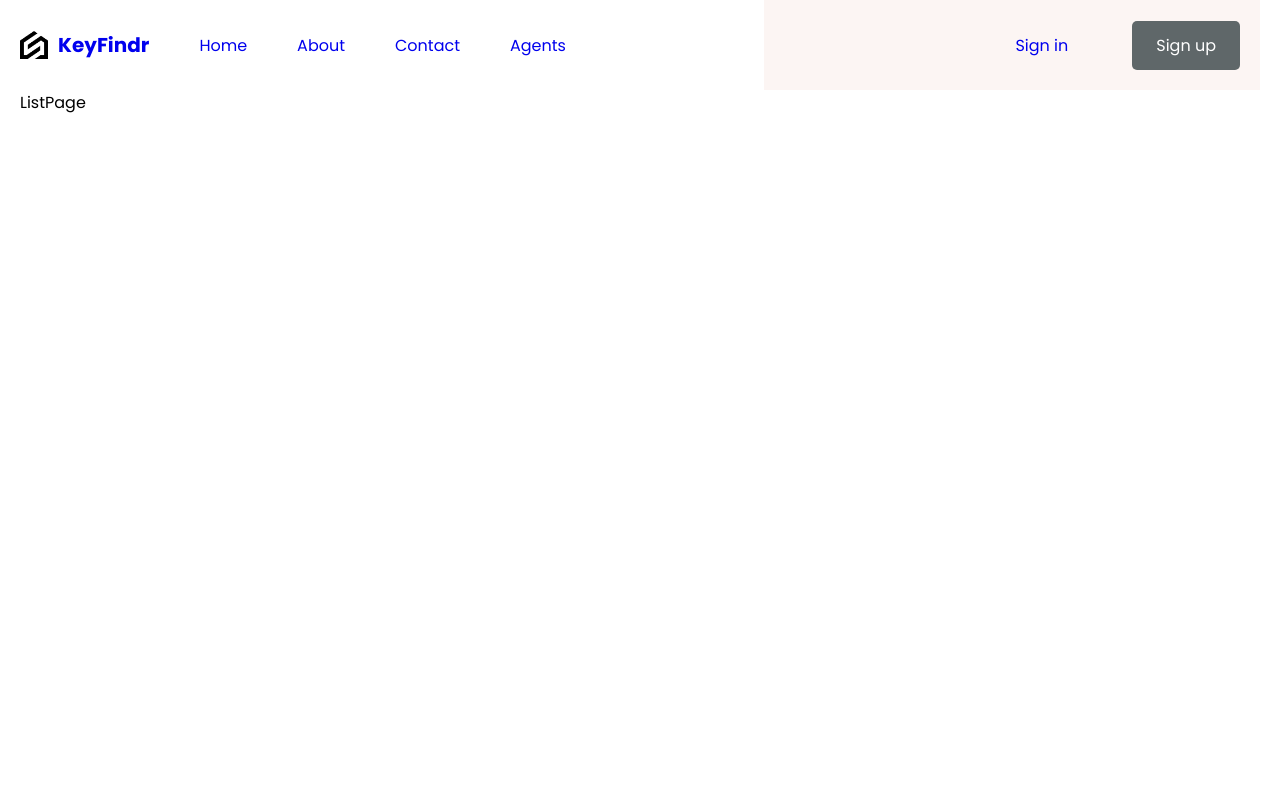
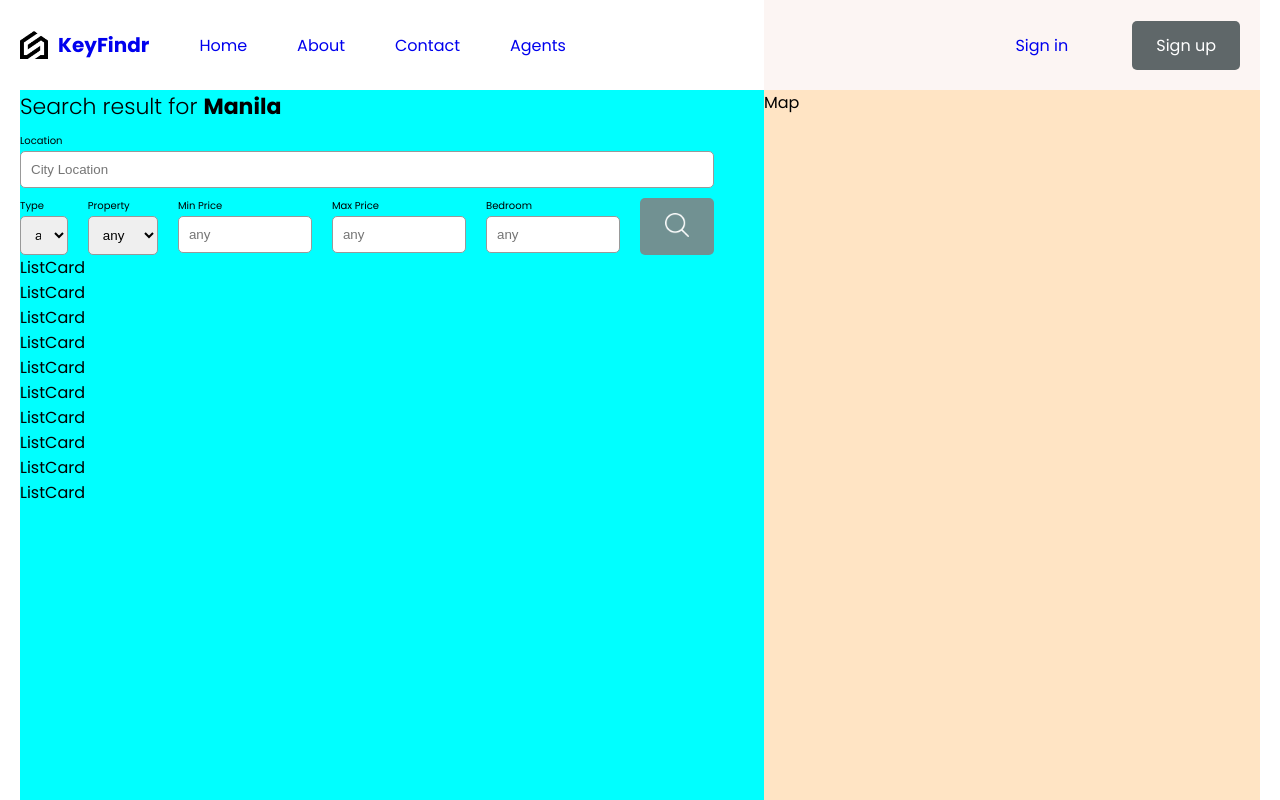
Before and after one commit to Jericsky/KeyFindr, a React (Vite) app in the folder client/: page /listing in a window 1280 px wide. Shown: the top 800 px of the page. Built offline with nearby package versions, Linux system fonts and the light colour scheme.

Commit message:
filter search

```diff
--- /dev/null
+++ b/client/src/DummyData/DummyData.js
@@ -0,0 +1,112 @@
+export const listData = [
+    {
+      "id": 1,
+      "title": "Luxury 4-Bedroom Villa with Pool",
+      "img": "https://example.com/images/villa1.jpg",
+      "bedRooms": 4,
+      "bathRooms": 3,
+      "price": 1200000,
+      "address": "123 Ocean Drive, Miami Beach, FL",
+      "latitude": 25.790654,
+      "longitude": -80.130045
+    },
+    {
+      "id": 2,
+      "title": "Cozy 2-Bedroom Apartment in Downtown",
+      "img": "https://example.com/images/apartment1.jpg",
+      "bedRooms": 2,
+      "bathRooms": 2,
+      "price": 450000,
+      "address": "456 Main Street, New York, NY",
+      "latitude": 40.712776,
+      "longitude": -74.005974
+    },
+    {
+      "id": 3,
+      "title": "Modern 3-Bedroom Family Home",
+      "img": "https://example.com/images/house1.jpg",
+      "bedRooms": 3,
+      "bathRooms": 2,
+      "price": 650000,
+      "address": "789 Elm Avenue, Los Angeles, CA",
+      "latitude": 34.052235,
+      "longitude": -118.243683
+    },
+    {
+      "id": 4,
+      "title": "Charming 5-Bedroom Farmhouse",
+      "img": "https://example.com/images/farmhouse1.jpg",
+      "bedRooms": 5,
+      "bathRooms": 4,
+      "price": 950000,
+      "address": "321 Country Road, Austin, TX",
+      "latitude": 30.267153,
+      "longitude": -97.743057
+    },
+    {
+      "id": 5,
+      "title": "Beachfront 2-Bedroom Condo",
+      "img": "https://example.com/images/condo1.jpg",
+      "bedRooms": 2,
+      "bathRooms": 2,
+      "price": 780000,
+      "address": "987 Coastal Highway, Malibu, CA",
+      "latitude": 34.025922,
+      "longitude": -118.779757
+    },
+    {
+      "id": 6,
+      "title": "Spacious 3-Bedroom Townhouse",
+      "img": "https://example.com/images/townhouse1.jpg",
+      "bedRooms": 3,
+      "bathRooms": 3,
+      "price": 520000,
+      "address": "654 River Road, Denver, CO",
+      "latitude": 39.739236,
+      "longitude": -104.990251
+    },
+    {
+      "id": 7,
+      "title": "Stylish 1-Bedroom Loft",
+      "img": "https://example.com/images/loft1.jpg",
+      "bedRooms": 1,
+      "bathRooms": 1,
+      "price": 320000,
+      "address": "567 Broadway, San Francisco, CA",
+      "latitude": 37.774929,
+      "longitude": -122.419418
+    },
+    {
+      "id": 8,
+      "title": "Elegant 4-Bedroom Colonial House",
+      "img": "https://example.com/images/colonial1.jpg",
+      "bedRooms": 4,
+      "bathRooms": 3,
+      "price": 840000,
+      "address": "890 Oak Lane, Boston, MA",
+      "latitude": 42.360082,
+      "longitude": -71.058880
+    },
+    {
+      "id": 9,
+      "title": "Contemporary 2-Bedroom Penthouse",
+      "img": "https://example.com/images/penthouse1.jpg",
+      "bedRooms": 2,
+      "bathRooms": 2,
+      "price": 1100000,
+      "address": "456 Skyline Blvd, Seattle, WA",
+      "latitude": 47.606209,
+      "longitude": -122.332071
+    },
+    {
+      "id": 10,
+      "title": "Renovated 3-Bedroom Ranch-Style Home",
+      "img": "https://example.com/images/ranch1.jpg",
+      "bedRooms": 3,
+      "bathRooms": 2,
+      "price": 670000,
+      "address": "101 Sunset Drive, Phoenix, AZ",
+      "latitude": 33.448376,
+      "longitude": -112.074036
+    }
+  ]
--- /dev/null
+++ b/client/src/components/Filter/Filter.jsx
@@ -0,0 +1,58 @@
+import React from 'react'
+import './Filter.scss'
+
+export default function Filter() {
+  return (
+    <div className='filter'>
+      <h1>Search result for <b>Manila</b></h1>
+
+      <div className="top">
+        <div className="item">
+          <label htmlFor="city">Location</label>
+          <input type="text" id='city' name='city' placeholder='City Location'/>
+        </div>
+      </div>
+
+      <div className="bottom">
+        <div className="item">
+          <label htmlFor="type">Type</label>
+          <select name="type" id="type">
+            <option value="">any</option>
+            <option value="buy">Buy</option>
+            <option value="rent">Rent</option>
+          </select>
+        </div>
+
+        <div className="item">
+          <label htmlFor="property">Property</label>
+          <select name="property" id="property">
+            <option value="">any</option>
+            <option value="apartment">Apartment</option>
+            <option value="house">House</option>
+            <option value="condo">Condo</option>
+            <option value="land">Land</option>
+          </select>
+        </div>
+
+        <div className="item">
+          <label htmlFor="minPrice">Min Price</label>
+          <input type="number" id='minPrice' name='minPrice' placeholder='any'/>
+        </div>
+
+        <div className="item">
+          <label htmlFor="maxPrice">Max Price</label>
+          <input type="number" id='maxPrice' name='maxPrice' placeholder='any'/>
+        </div>
+
+        <div className="item">
+          <label htmlFor="bedroom">Bedroom</label>
+          <input type="text" name="bedroom" id="bedroom" placeholder='any'/>
+        </div>
+
+        <button>
+          <img src="search.png" alt="" />
+        </button>
+      </div>
+    </div>
+  )
+}
--- /dev/null
+++ b/client/src/components/Filter/Filter.scss
@@ -0,0 +1,53 @@
+.filter{
+    display: flex;
+    flex-direction: column;
+    gap: 10px;
+
+    h1{
+        font-weight: 300;
+        font-size: 22px;
+    }
+
+    .item{
+        display: flex;
+        flex-direction: column;
+        gap: 2px;
+
+        label{
+            font-size: 10px;
+        }
+
+        input, select{
+            width: 100%;
+            padding: 10px;
+            border: 1px solid #999;
+            border-radius: 5px;
+        }
+    }
+
+    .top{
+        input{
+            width: 100%;
+        }
+    }
+
+    .bottom{
+        display: flex;
+        justify-content: space-between;
+        gap: 20px;
+
+        button{
+            width: 100px;
+            padding: 10px;
+            border: none;
+            border-radius: 5px;
+            cursor: pointer;
+            background-color: #719192;
+
+            img{
+                width: 24px;
+                height: 24px;
+            }
+        }
+    }
+}
--- /dev/null
+++ b/client/src/components/ListCard/ListCard.jsx
@@ -0,0 +1,8 @@
+import React from 'react'
+import './ListCard.scss'
+
+export default function ListCard() {
+  return (
+    <div className='card'>ListCard</div>
+  )
+}
--- a/client/src/pages/ListPage/ListPage.jsx
+++ b/client/src/pages/ListPage/ListPage.jsx
@@ -1,8 +1,27 @@
 import React from 'react'
 import './ListPage.scss'
+import { listData } from '../../DummyData/DummyData'
+import Filter from '../../components/Filter/Filter'
+import ListCard from '../../components/ListCard/ListCard'
 
 export default function ListPage() {
-  return (
-    <div className='listPage'>ListPage</div>
-  )
+
+    const data = listData;
+
+    return (
+        <div className='listPage'>
+            <div className="listContainer">
+                <div className="wrapper">
+                    <Filter/>
+                    {data.map(item => (
+                        <ListCard key={item.id} item={item}/>
+                    ))}
+
+
+                </div>
+            </div>
+
+            <div className="mapContainer">Map</div>
+        </div>
+    )
 }
--- a/client/src/pages/ListPage/ListPage.scss
+++ b/client/src/pages/ListPage/ListPage.scss
@@ -0,0 +1,19 @@
+.listPage{
+    display: flex;
+    height: 100%;
+
+    .listContainer{
+        flex: 3;
+        background-color: aqua;
+
+        .wrapper{
+            padding-right: 50px;
+        }
+    }
+
+    .mapContainer{
+        flex: 2;
+        background-color: bisque;
+
+    }
+}
```
Also changed, not shown: client/src/components/ListCard/ListCard.scss (added).
